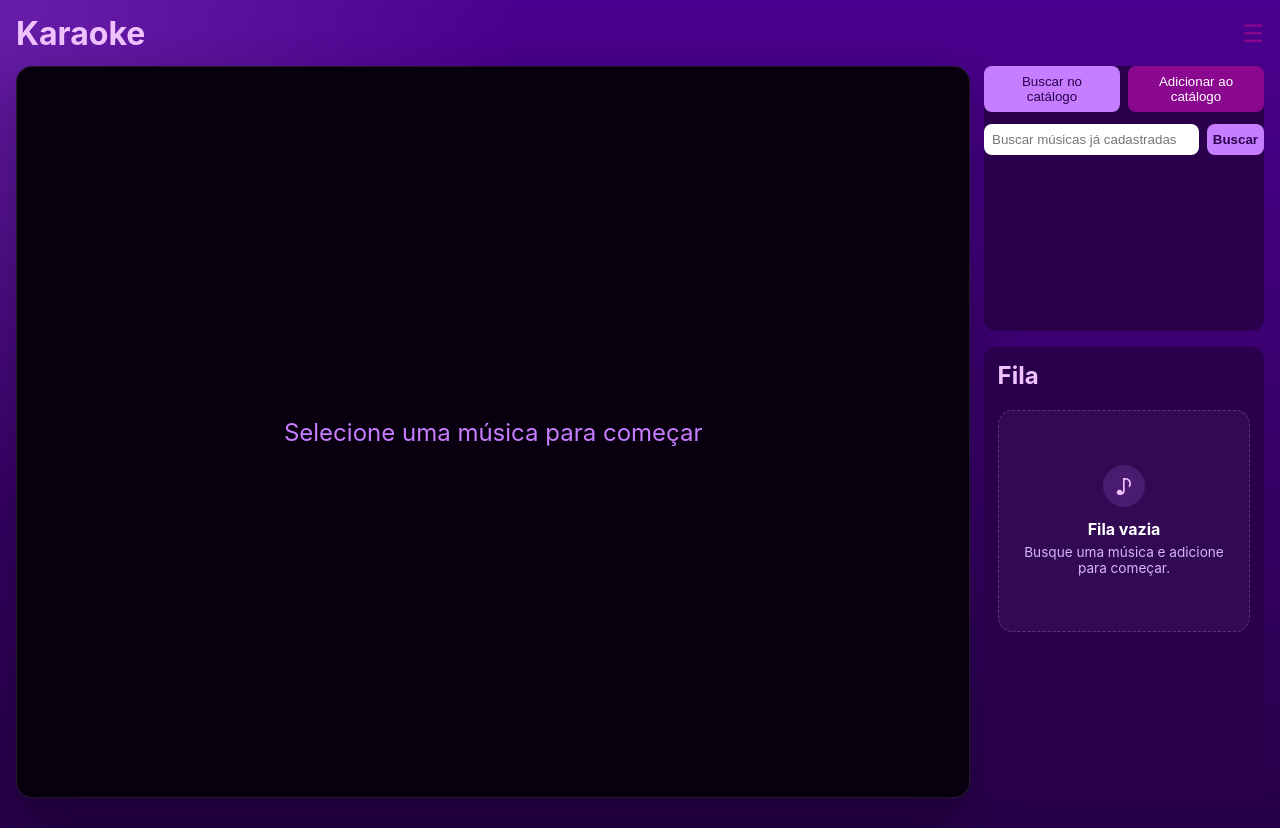
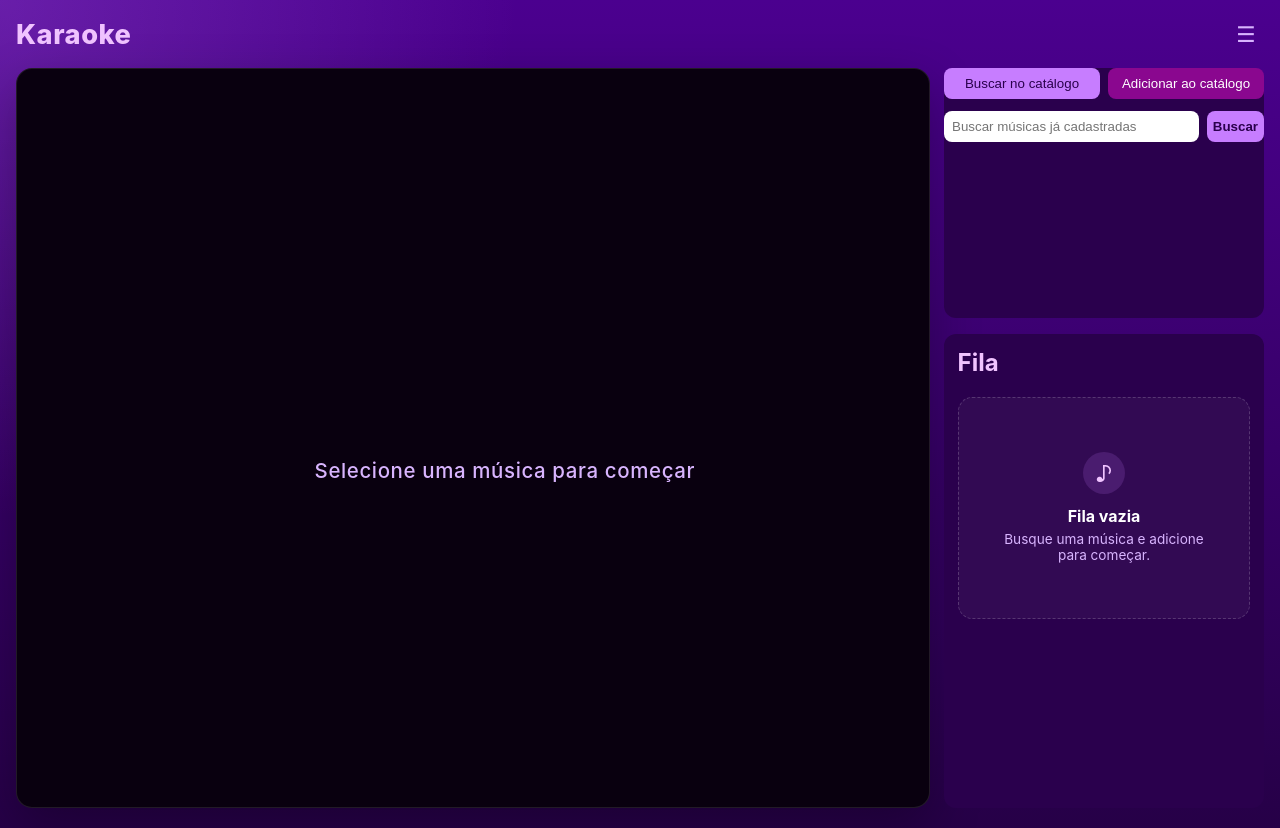
Before and after one commit to dOrsiDDD/karaoke, a Vue app in the folder frontend/: page / in a window 1280 px wide. Built offline with nearby package versions, Linux system fonts and the light colour scheme; what vue3-youtube would draw is missing.

Commit message:
RESTYLE: mudanças no HomeView.vue

```diff
--- a/frontend/src/views/HomeView.vue
+++ b/frontend/src/views/HomeView.vue
@@ -176,26 +176,46 @@ header {
   display: flex;
   justify-content: space-between;
   align-items: center;
-  height: 42px;
+  height: 44px;
   margin-bottom: 0.75rem;
 }
 
 header h1 {
   color: #f0c3ff;
   margin: 0;
+  font-size: clamp(1.7rem, 2vw, 2.4rem);
+  font-weight: 800;
+  letter-spacing: 0.02em;
 }
 
 .menu-icon {
-  font-size: 1.5rem;
-  color: #8a078f;
+  width: 36px;
+  height: 36px;
+  display: grid;
+  place-items: center;
+  border-radius: 999px;
+  font-size: 1.35rem;
+  color: #d8b4fe;
   cursor: pointer;
+  transition:
+    background 0.18s ease,
+    transform 0.18s ease;
+}
+
+.menu-icon:hover {
+  background: rgba(255, 255, 255, 0.08);
+  transform: translateY(-1px);
+}
+
+.content {
+  height: calc(100vh - 60px);
 }
 
 .layout {
   display: grid;
-  grid-template-columns: minmax(0, 3.7fr) minmax(280px, 1fr);
-  gap: 0.85rem;
-  height: calc(100vh - 68px);
+  grid-template-columns: minmax(0, 3.9fr) minmax(320px, 1fr);
+  gap: 0.9rem;
+  height: 100%;
 }
 
 .player-section {
@@ -219,11 +239,33 @@ header h1 {
 .player-placeholder {
   width: 100%;
   height: 100%;
-  display: flex;
-  align-items: center;
-  justify-content: center;
-  color: #c77dff;
-  font-size: 1.5rem;
+  display: grid;
+  place-items: center;
+  padding: 2rem;
+  color: #d8b4fe;
+  font-size: clamp(1.2rem, 1.6vw, 1.8rem);
+  font-weight: 500;
+  letter-spacing: 0.03em;
+  text-align: center;
+}
+
+@media (max-width: 980px) {
+  .main-container {
+    overflow: auto;
+  }
+
+  .content {
+    height: auto;
+  }
+
+  .layout {
+    grid-template-columns: 1fr;
+    height: auto;
+  }
+
+  .player-wrapper {
+    min-height: 420px;
+  }
 }
 
 .sync-panel {
```
